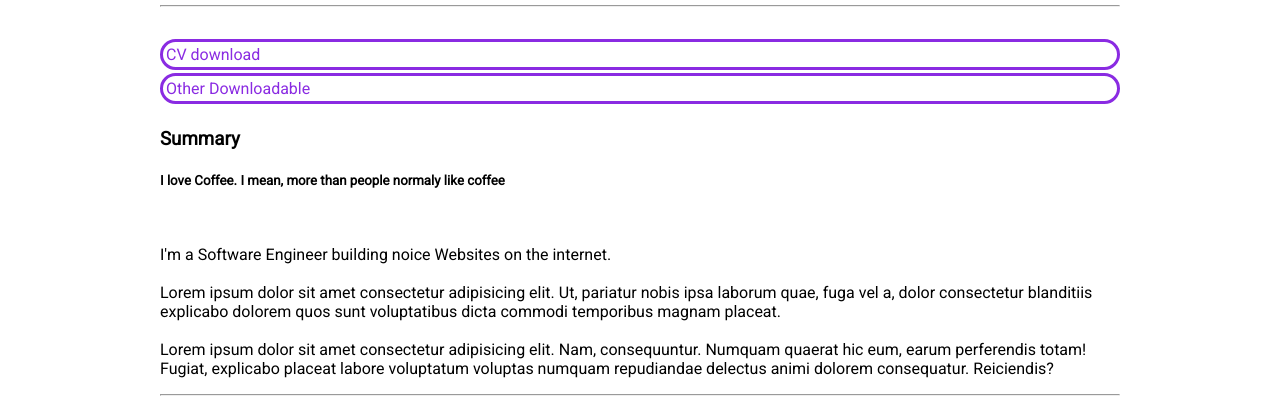
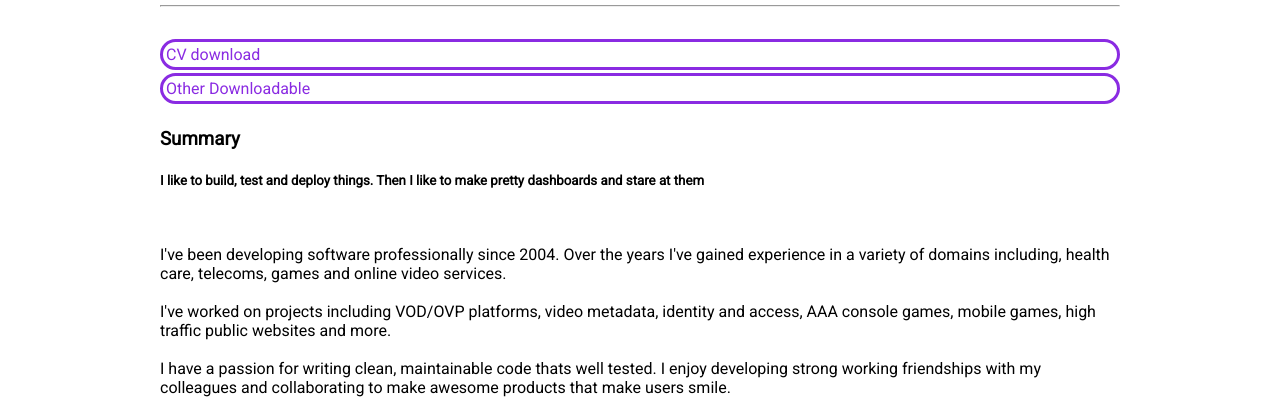
Before and after one commit to rpallas/robbiepallas.com, a Gatsby site: page /about in a window 1280 px wide. Shown: the part 534-944 px from the top of the page. Built offline with nearby package versions, Linux system fonts and the light colour scheme; Gatsby itself is replaced by a stand-in of ours.

Commit message:
updated about me summary

```diff
--- a/src/pages/about.js
+++ b/src/pages/about.js
@@ -15,11 +15,11 @@ export default () => (
   <div className="App">
     <Layout>
       <MyJumbo
+        title={"tldr; About me."}
         body={
           "So you are looking for a professional, communicative & punctual software engineer who likes to keep productive."
         }
         body2={"I can also do this cool thing if that's... needed."}
-        title={"tldr; About me."}
       />
       <hr />
       <Container fluid>
@@ -34,22 +34,21 @@ export default () => (
         </Row>
         <Row>
           <Col>
-            <h5>I love Coffee. I mean, more than people normaly like coffee</h5>
+            <h5>I like to build, test and deploy things. Then I like to make pretty dashboards and stare at them</h5>
             <br />
             <p>
-              I'm a Software Engineer building noice Websites on the internet.
+              I've been developing software professionally since 2004. Over the years I've gained experience in a
+              variety of domains including, health care, telecoms, games and online video services.
               <br />
               <br />
-              Lorem ipsum dolor sit amet consectetur adipisicing elit. Ut,
-              pariatur nobis ipsa laborum quae, fuga vel a, dolor consectetur
-              blanditiis explicabo dolorem quos sunt voluptatibus dicta commodi
-              temporibus magnam placeat.
+              I've worked on projects including <a href="https://piksel.com/">VOD/OVP platforms</a>,
+              video metadata, identity and access, <a href="https://www.youtube.com/watch?v=hxQ4Cd-_RNw">AAA console games</a>,
+              mobile games, high traffic public websites and more.
               <br />
               <br />
-              Lorem ipsum dolor sit amet consectetur adipisicing elit. Nam,
-              consequuntur. Numquam quaerat hic eum, earum perferendis totam!
-              Fugiat, explicabo placeat labore voluptatum voluptas numquam
-              repudiandae delectus animi dolorem consequatur. Reiciendis?
+              I have a passion for writing clean, maintainable code thats well tested. I enjoy
+              developing strong working friendships with my colleagues and collaborating to make
+              awesome products that make users smile.
             </p>
           </Col>
         </Row>
```
